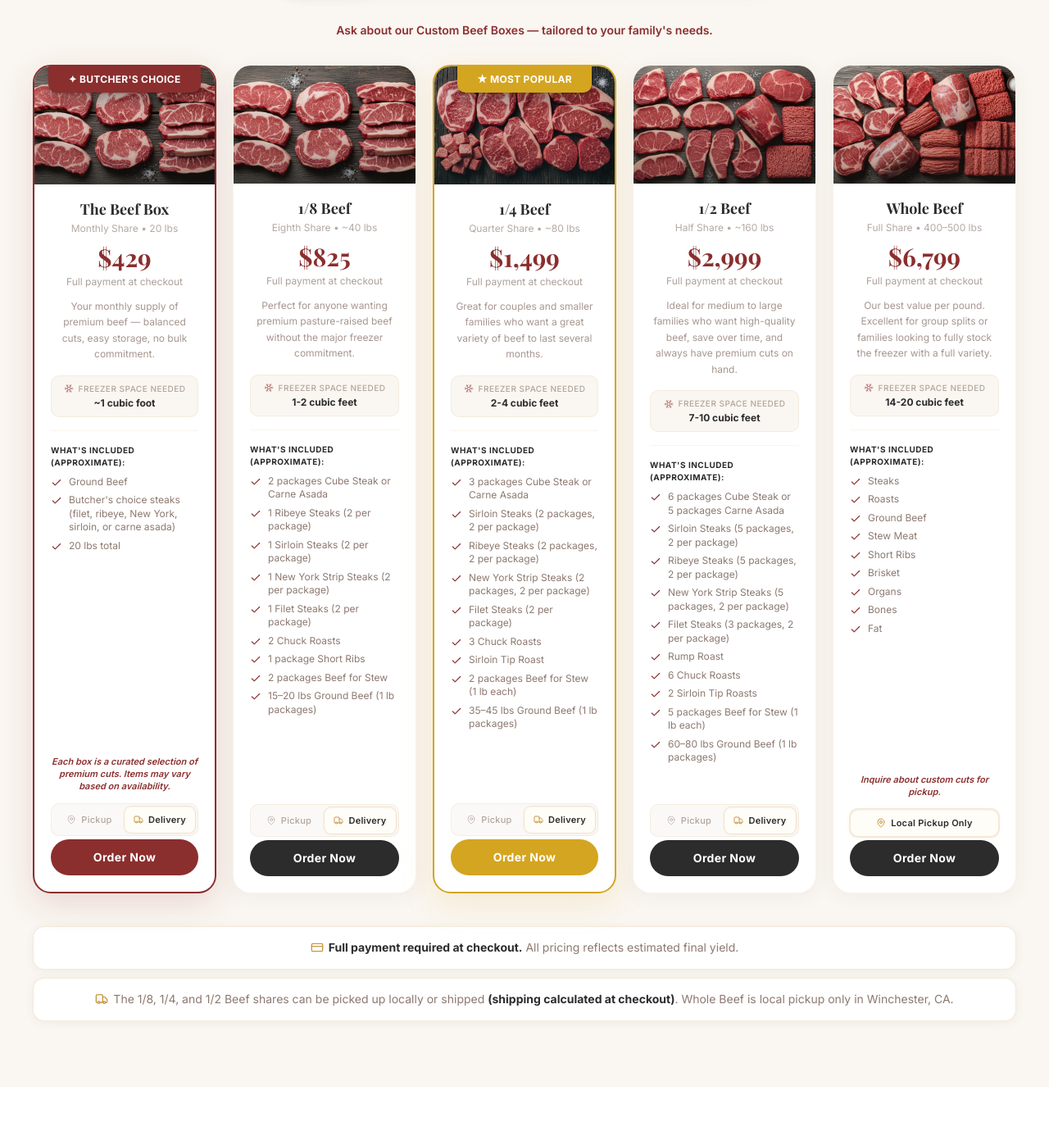
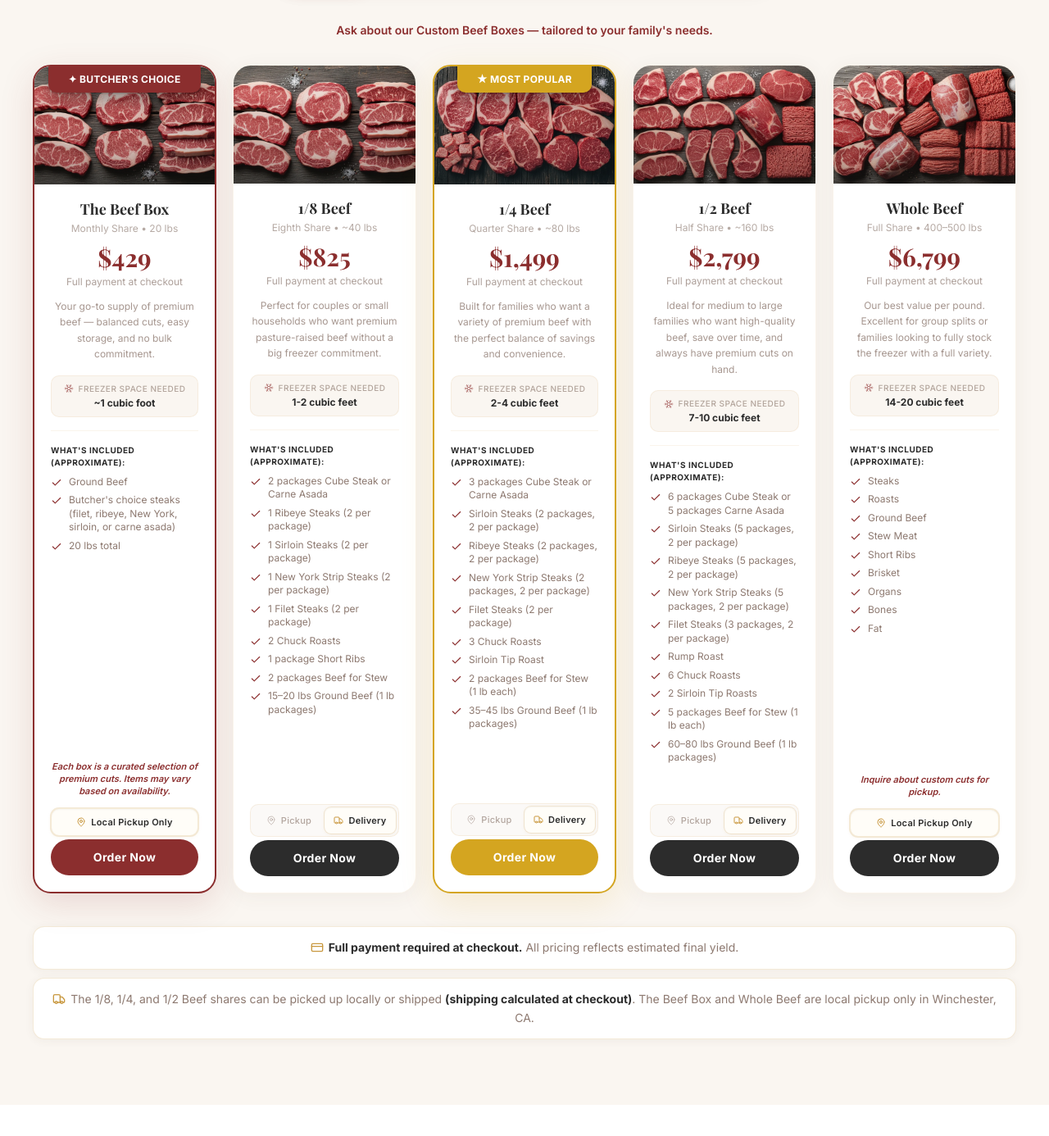
Before and after one commit to tdmgmrkt-arch/baker-farms, a Next.js app: page / in a window 1280 px wide. Shown: the part 1154-2540 px from the top of the page at 82% size. Built offline with nearby package versions, Linux system fonts and the light colour scheme.

Commit message:
changes per brandon 4.29

```diff
--- a/src/components/Products.tsx
+++ b/src/components/Products.tsx
@@ -78,9 +78,9 @@ const products: Product[] = [
     price: "$429",
     deposit: "Full payment at checkout",
     description:
-      "Your monthly supply of premium beef — balanced cuts, easy storage, no bulk commitment.",
+      "Your go-to supply of premium beef — balanced cuts, easy storage, and no bulk commitment.",
     freezerSpace: "~1 cubic foot",
-    shipping: "shipping",
+    shipping: "pickup",
     butchersChoice: true,
     included: [
       "Ground Beef",
@@ -89,8 +89,7 @@ const products: Product[] = [
     ],
     category: "Beef",
     image: "/images/steak2.webp",
-    paymentLink: "https://buy.stripe.com/bJe00j7Hk8CTfgU506fEk0j",
-    pickupLink: "https://buy.stripe.com/dRm00j9Ps4mDd8M78efEk0k",
+    paymentLink: "https://buy.stripe.com/dRm00j9Ps4mDd8M78efEk0k",
     note: "Each box is a curated selection of premium cuts. Items may vary based on availability.",
   },
   {
@@ -100,7 +99,7 @@ const products: Product[] = [
     price: "$825",
     deposit: "Full payment at checkout",
     description:
-      "Perfect for anyone wanting premium pasture-raised beef without the major freezer commitment.",
+      "Perfect for couples or small households who want premium pasture-raised beef without a big freezer commitment.",
     freezerSpace: "1-2 cubic feet",
     shipping: "shipping",
     included: [
@@ -126,7 +125,7 @@ const products: Product[] = [
     price: "$1,499",
     deposit: "Full payment at checkout",
     description:
-      "Great for couples and smaller families who want a great variety of beef to last several months.",
+      "Built for families who want a variety of premium beef with the perfect balance of savings and convenience.",
     freezerSpace: "2-4 cubic feet",
     shipping: "shipping",
     popular: true,
@@ -150,7 +149,7 @@ const products: Product[] = [
     name: "1/2 Beef",
     subtitle: "Half Share",
     weight: "~160 lbs",
-    price: "$2,999",
+    price: "$2,799",
     deposit: "Full payment at checkout",
     description:
       "Ideal for medium to large families who want high-quality beef, save over time, and always have premium cuts on hand.",
@@ -240,7 +239,7 @@ const products: Product[] = [
     name: "The Big Bird Box",
     subtitle: "Premium Chicken",
     weight: "~40 lbs",
-    price: "$429",
+    price: "$399",
     deposit: "Full payment at checkout",
     description:
       "Perfect for people stocking up on quality chicken for the whole family. Humanely raised premium all-natural chicken with no hormones, antibiotics, soy or corn.",
@@ -708,7 +707,7 @@ export default function Products() {
                   <Truck className="w-4 h-4 text-golden inline-block align-text-bottom mr-1.5" />
                   The 1/8, 1/4, and 1/2 Beef shares can be picked up locally or shipped{" "}
                   <strong className="text-charcoal">(shipping calculated at checkout)</strong>.
-                  Whole Beef is local pickup only in Winchester, CA.
+                  The Beef Box and Whole Beef are local pickup only in Winchester, CA.
                 </p>
               </div>
             </div>
```
